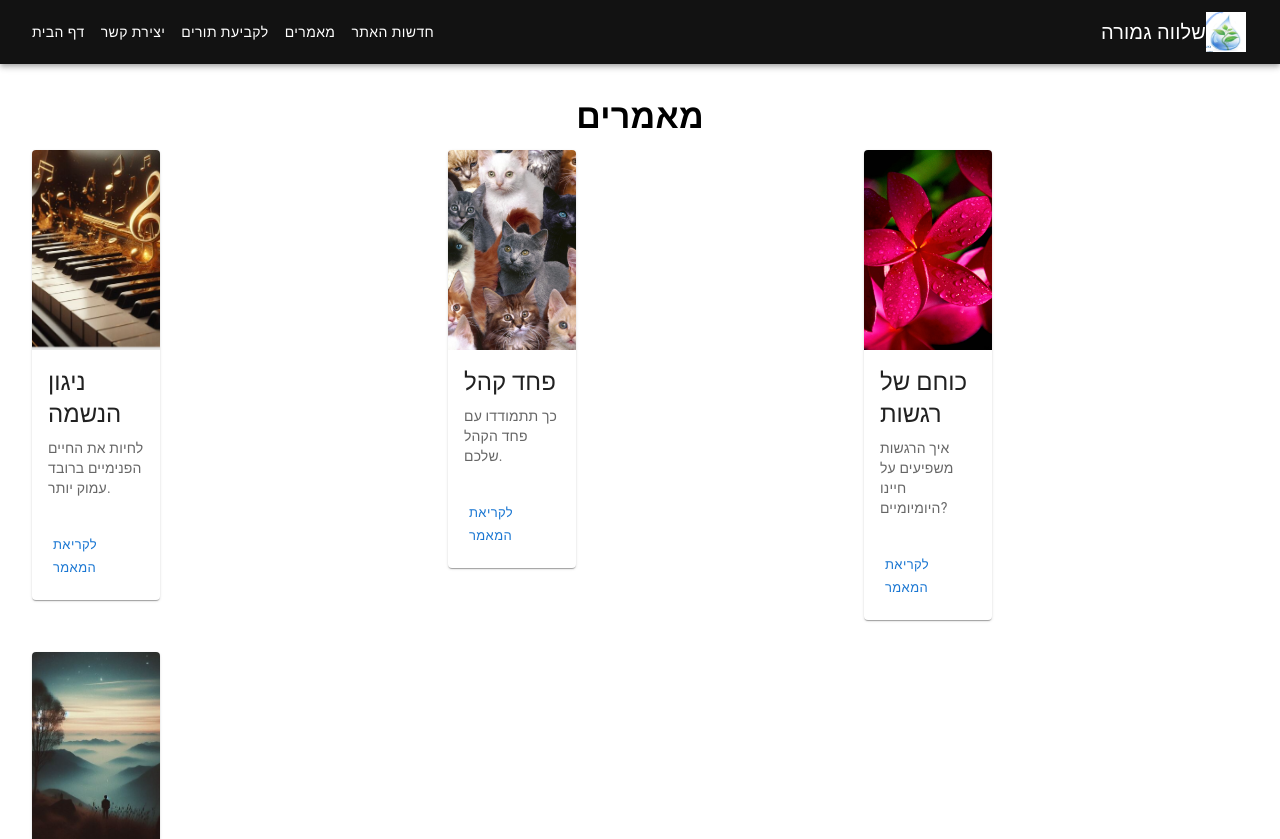
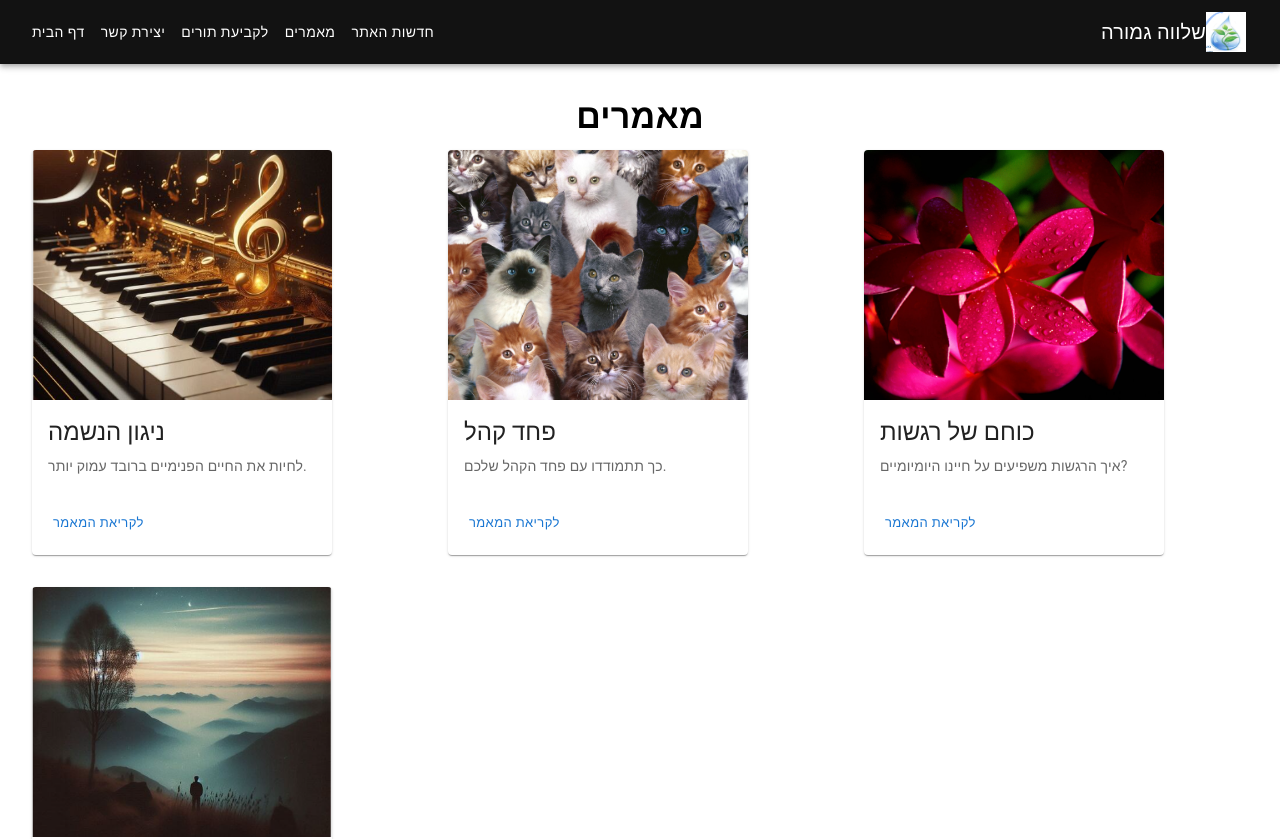
Before and after one commit to TzivyaFireman/Therapy-node-react, a React (Create React App) app in the folder client/: page /articles in a window 1280 px wide. Shown: the top 839 px of the page. Built offline with nearby package versions, Linux system fonts and the light colour scheme.

Commit message:
update the size of the article

```diff
--- a/client/src/components/Article.tsx
+++ b/client/src/components/Article.tsx
@@ -10,11 +10,11 @@ export interface ArticleProps {
 
 const Article: React.FC<ArticleProps> = (props: ArticleProps) => {
     return (
-        <Grid item xs={12} sm={6} md={4} key={props.id}>
-            <Card sx={{ maxWidth: 345 }}>
+        <Grid item key={props.id}>
+            <Card sx={{ maxWidth: 300 }}>
                 <CardMedia
                     component="img"
-                    height="200"
+                    height="250"
                     image={props.image}
                     alt={props.title}
                 />
```
